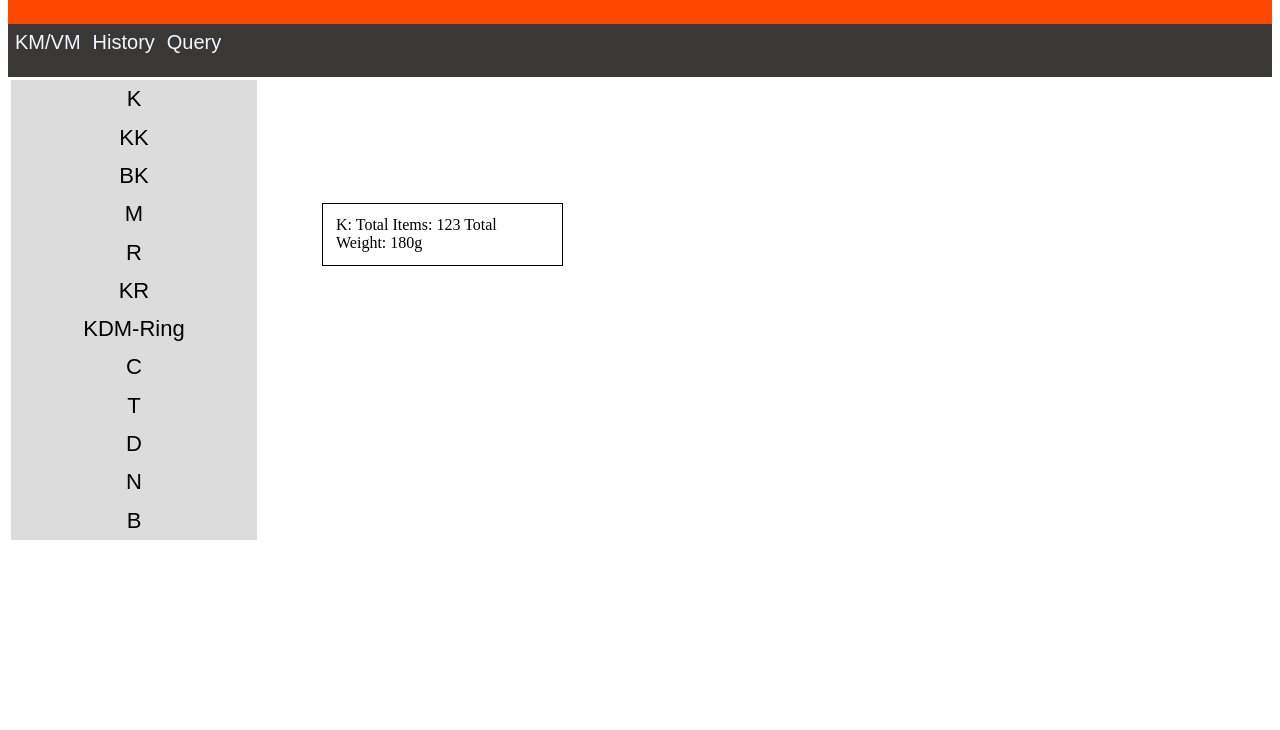
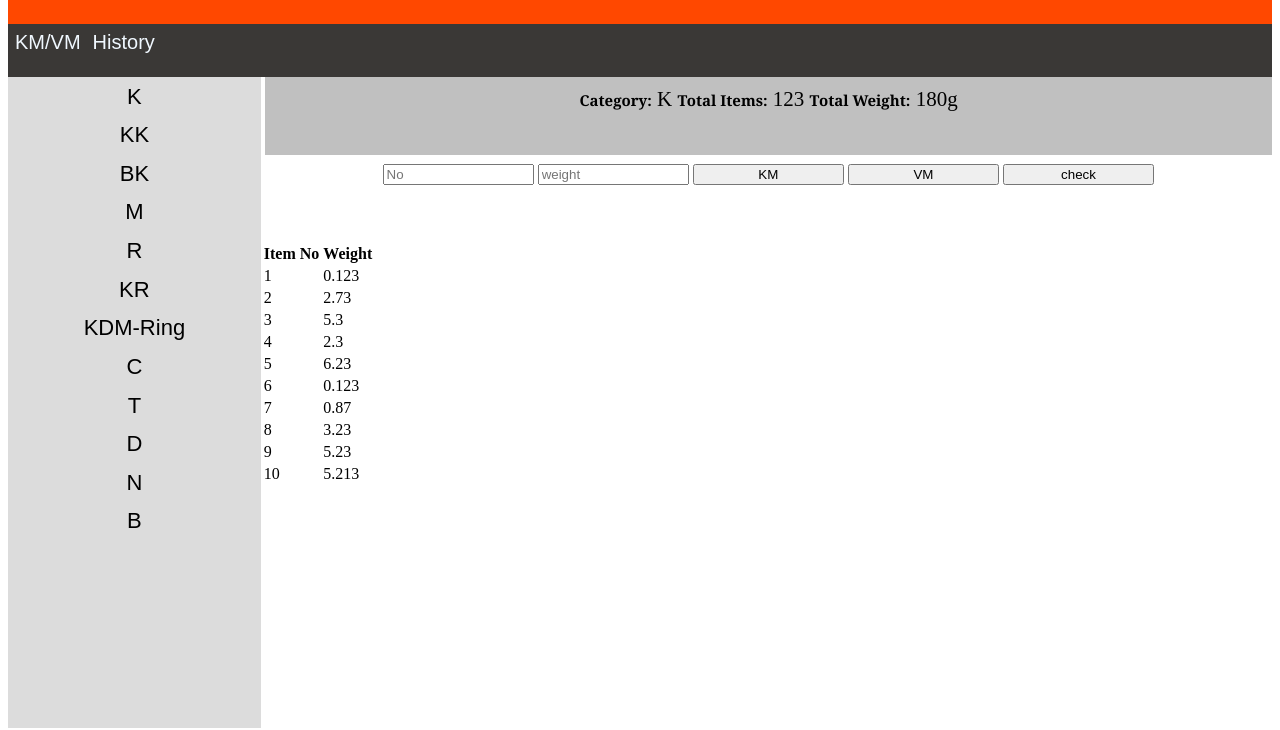
Before and after one commit to aiswaryasaravanan/frontend, a plain HTML site: page home.html in a window 1280 px wide. Shown: the part 70-800 px from the top of the page. Drawn offline with nearby package versions, Linux system fonts and the light colour scheme.

Commit message:
side bar +

```diff
--- a/home.css
+++ b/home.css
@@ -1,6 +1,7 @@
 .titleBar{
     height: 11%;
     background-color:hsl(17, 100%, 50%);
+    margin-top: 0%;
 }
 #header{
     font-family: -apple-system, BlinkMacSystemFont, 'Segoe UI', Roboto, Oxygen, Ubuntu, Cantarell, 'Open Sans', 'Helvetica Neue', sans-serif;
@@ -24,9 +25,11 @@
     color: hsl(17, 100%, 50%);
 }
 .sideBar{
-    width: 80%;
+    width: 20%;
     background-color: rgb(220,220,220);
     height: 83%;
+    margin-top: 0%;
+    float: left;
 }
 .sideButton{
     height: auto;
@@ -46,9 +49,38 @@
     min-height: 83%;
 }
 .catHead{
-    border: 1px solid black;
-    min-height: 30%;
-    min-width: fit-content;
-    margin: 0% 5% 60% 0%;
-    padding: 5%;
+    float: right;
+    border: 1px solid rgb(192,192,192);
+    min-height: 8%;
+    min-width:78.5%;
+    /* margin: 0% 0% 60% 0%; */
+    padding: 0.5%;
+    margin-right:0%;
+    /* display: none; */
+    background-color: rgb(192,192,192);
+    font-size: 21px;
+    text-align: center;
 }
+.catHeadHead{
+    font: bold 12px/30px Georgia, serif;
+    font-size: 15px;
+}
+/* .catHeadBody{
+
+} */
+.catEdit{
+    height: 10%;
+    float: right;
+    min-width:79.7%;
+    margin-top: 7px;
+    /* background-color: rgb(192,192,192); */
+    text-align: center;
+    padding-top: 2px;
+}
+.catEditText{
+    width: 15%;
+}
+.catEditBut{
+    width: 15%;
+    /* background-color: rgb(220,220,220); */
+}
--- a/home.html
+++ b/home.html
@@ -2,6 +2,10 @@
     <head>
         <title>home</title>
         <link rel="stylesheet" type="text/css" href="home.css">
+        <script src="https://ajax.googleapis.com/ajax/libs/jquery/3.1.0/jquery.min.js"></script>
+        <script src="https://ajax.googleapis.com/ajax/libs/jquery/3.2.1/jquery.min.js"></script>
+        <script src="https://ajax.googleapis.com/ajax/libs/jquery/3.3.1/jquery.min.js"></script>
+
     </head>
     <body>
         <div class="titleBar">
@@ -10,13 +14,12 @@
         <div class="menuBar">
             <button class="menuButton">KM/VM</button>
             <button class="menuButton">History</button>
-            <button class="menuButton">Query</button>
         </div>
-        <table>
+        <!-- <table>
             <tr>
-                <td>
+                <td> -->
                     <div class="sideBar">
-                        <button class="sideButton">K</button><br>
+                        <button class="sideButton" id="k">K</button><br>
                         <button class="sideButton">KK</button><br>
                         <button class="sideButton">BK</button>
                         <button class="sideButton">M</button>
@@ -29,22 +32,85 @@
                         <button class="sideButton">N</button>
                         <button class="sideButton">B</button>
                     </div>
-                </td>
-                <td class="secCol">
+                <!-- </td>
+                <td class="secCol"> -->
                         <div class="catHead">
-                            <label>K:</label>
-                            <label>Total Items:</label>
-                            <label>123</label>
-                            <label>Total Weight:</label>
-                            <label>180g</label>
+                            <label class="catHeadHead">Category:</label>
+                            <label class="catHeadBody">K</label>
+                            <label class="catHeadHead">Total Items:</label>
+                            <label class="catHeadBody">123</label>
+                            <label class="catHeadHead">Total Weight:</label>
+                            <label class="catHeadBody">180g</label>
                         </div>
-                        <div>
+                        <div class="catEdit">
+                            <form>
+                                <input class="catEditText" type="text" placeholder="No"/>
+                                <input class="catEditText" type="text" placeholder="weight"/>
+                                <input class="catEditBut" type="submit" name="KM" value="KM"/>
+                                <input class="catEditBut" type="submit" name="VM" value="VM"/>
+                                <input class="catEditBut" type="submit" name="check" value="check"/>
+                            </form>
+                        </div>
+                        <div class="catTab">
+                            <table class="catTable">
+                                <tr>
+                                    <th>Item No</th>
+                                    <th>Weight</th>
+                                </tr>
+                                <tr>
+                                    <td>1</td>
+                                    <td>0.123</td>
+                                </tr>
+                                <tr>
+                                    <td>2</td>
+                                    <td>2.73</td>
+                                </tr>
+                                <tr>
+                                    <td>3</td>
+                                    <td>5.3</td>
+                                </tr>
+                                <tr>
+                                    <td>4</td>
+                                    <td>2.3</td>
+                                </tr>
+                                <tr>
+                                    <td>5</td>
+                                    <td>6.23</td>
+                                </tr>
+                                <tr>
+                                    <td>6</td>
+                                    <td>0.123</td>
+                                </tr>
+                                <tr>
+                                    <td>7</td>
+                                    <td>0.87</td>
+                                </tr>
+                                <tr>
+                                    <td>8</td>
+                                    <td>3.23</td>
+                                </tr>
+                                <tr>
+                                    <td>9</td>
+                                    <td>5.23</td>
+                                </tr>
+                                <tr>
+                                    <td>10</td>
+                                    <td>5.213</td>
+                                </tr>
 
+                            </table>
                         </div>
-                </td>
+                <!-- </td>
             </tr>
-        </table>
-
+        </table> -->
+        <script>
+            // $(document).ready(function(){
+                $(".sideButton").click(function(){
+                    // e.preventDefault();
+                    $(".catHead").show();
+                });
+            // });
+        </script>
 
     </body>
 </html>
```
